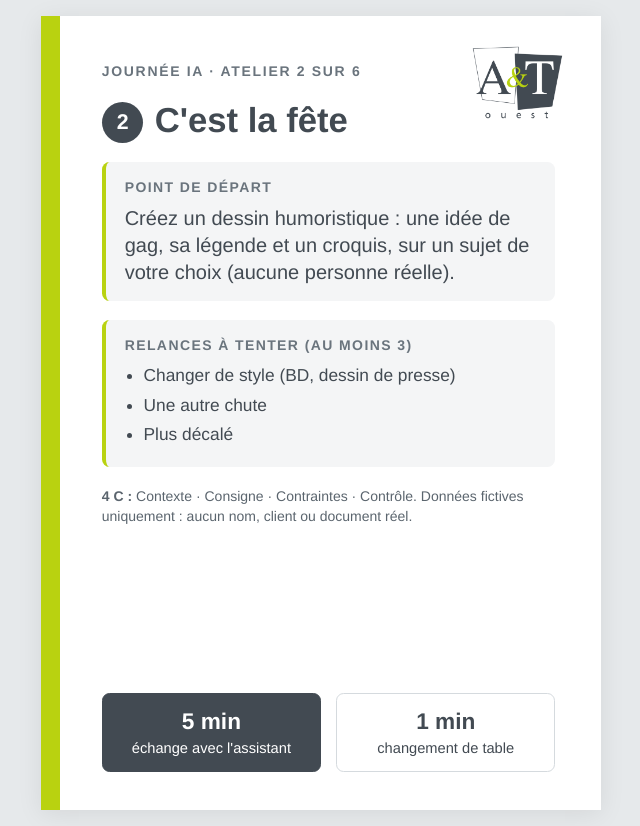
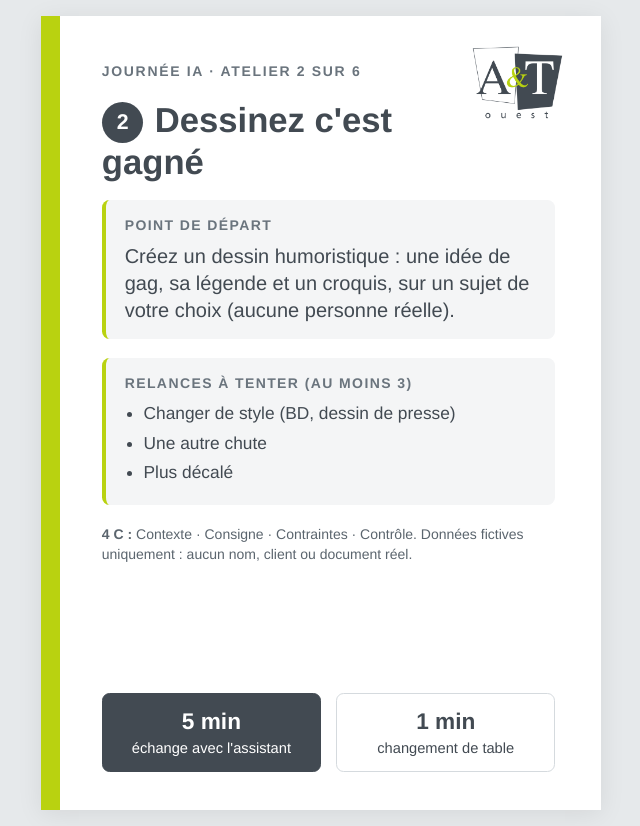
Before and after one commit to Steven2229/journee_ia, a plain HTML site: page atelier-2.html in a window 1280 px wide. Shown: the whole page, without its empty margins (319-959 px from the left). Drawn offline with Linux system fonts and the light colour scheme.

Commit message:
Atelier 2 : titre Dessinez c'est gagné
Co-Authored-By: Claude Sonnet 5.5 <noreply@anthropic.com>
Claude-Session: https://claude.ai/code/session_017pdiqUHoUfguprhG39VT7c

```diff
--- a/atelier-2.html
+++ b/atelier-2.html
@@ -1,6 +1,6 @@
 <!doctype html>
 <html lang="fr"><head><meta charset="utf-8"><meta name="viewport" content="width=device-width, initial-scale=1">
-<title>Journée IA – Atelier 2 : C'est la fête</title>
+<title>Journée IA – Atelier 2 : Dessinez c'est gagné</title>
 <style>:root{--ink:#424A52;--muted:#5B656E;--accent:#B9D210;--line:#D5DADE;--paper:#F4F5F6}
 *{box-sizing:border-box}
 html{background:#E6E9EB}
@@ -27,7 +27,7 @@ ul{margin:0;padding-left:5mm;font-size:13pt} li{margin:1.2mm 0}
 <section class="fiche">
 <img class="logo" src="logo-at-ouest.png" alt="A&amp;T Ouest">
 <p class="eyebrow">Journée IA · Atelier 2 sur 6</p>
-<h1><span class="num">2</span>C'est la fête</h1>
+<h1><span class="num">2</span>Dessinez c'est gagné</h1>
 <div class="box"><h2>Point de départ</h2><p class="depart">Créez un dessin humoristique : une idée de gag, sa légende et un croquis, sur un sujet de votre choix (aucune personne réelle).</p></div>
 <div class="box"><h2>Relances à tenter (au moins 3)</h2><ul><li>Changer de style (BD, dessin de presse)</li><li>Une autre chute</li><li>Plus décalé</li></ul></div>
 <p class="rappel"><b>4 C :</b> Contexte · Consigne · Contraintes · Contrôle. Données fictives uniquement : aucun nom, client ou document réel.</p>
```
Also changed, not shown: fiches-ateliers-A5.html (+1 -1 lines), index.html (+1 -1 lines), qr-ilots.html (+1 -1 lines).
